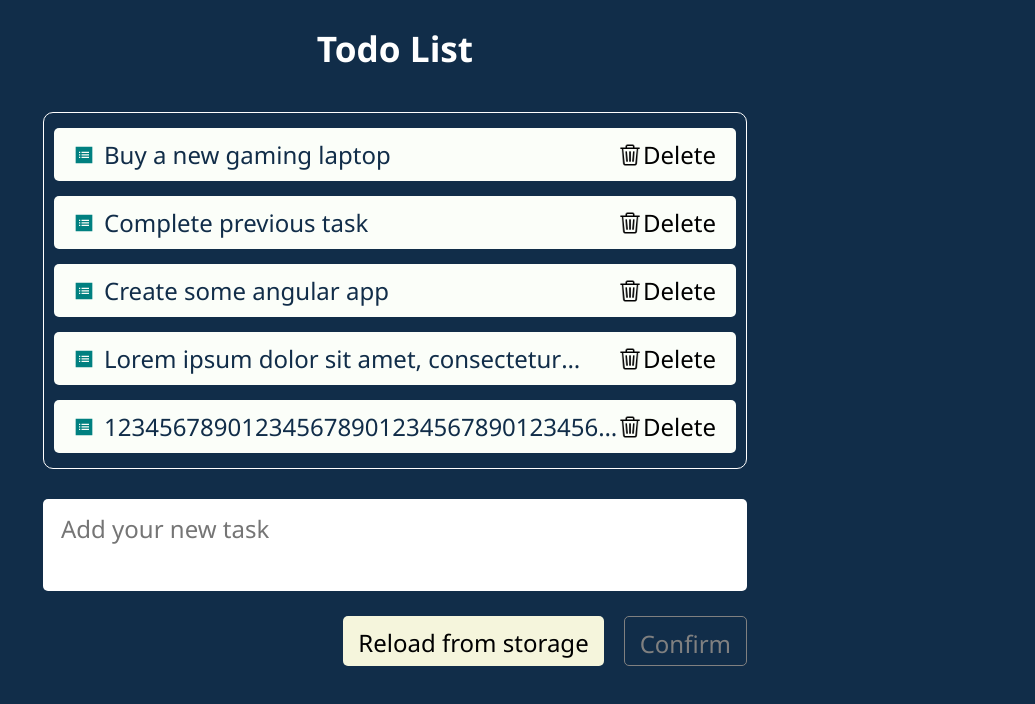
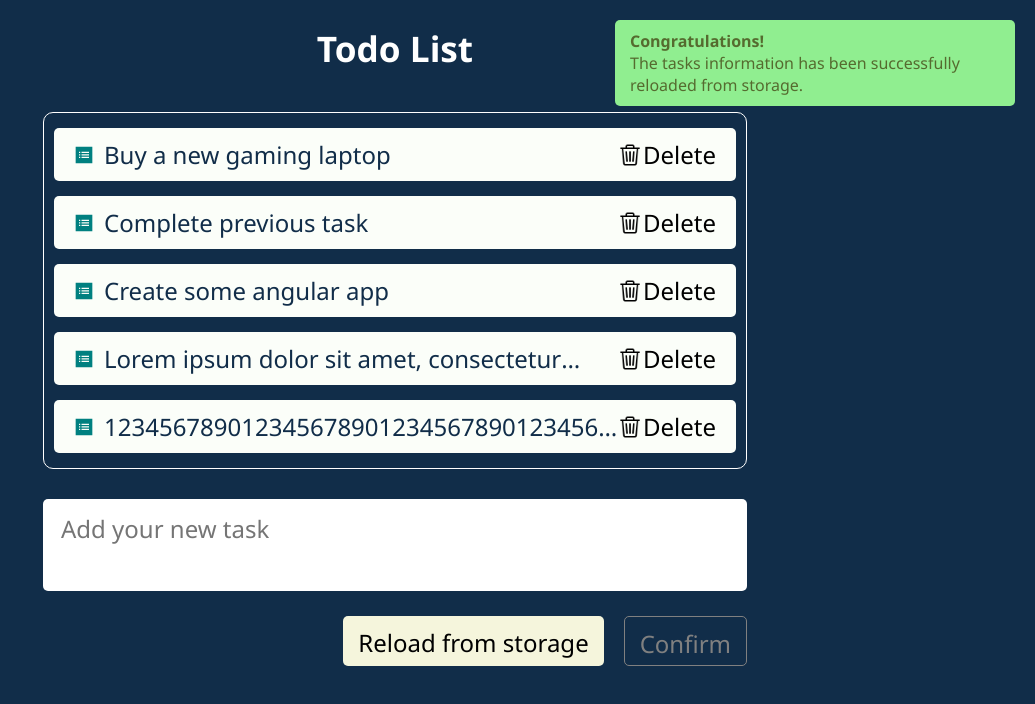
Before and after one commit to Angular-OTUS/ToDoList-GubanovFilat, an Angular app: page / in a window 1280 px wide. Both pictures are taken after a click on the button "Reload from storage". Shown: the top 704 px of the page, without its empty margins (245-1280 px from the left). Built offline with nearby package versions, Linux system fonts and the light colour scheme.

Commit message:
Implement Toasts service and component

```diff
--- a/src/app/app.html
+++ b/src/app/app.html
@@ -1,3 +1,4 @@
 <app-to-do-list />
+<app-toasts />
 
 <router-outlet />
--- a/src/app/app.ts
+++ b/src/app/app.ts
@@ -2,10 +2,11 @@ import { Component, signal } from '@angular/core';
 import { RouterOutlet } from '@angular/router';
 
 import { ToDoList } from './components/to-do-list/to-do-list';
+import { Toasts } from "./components/toasts/toasts";
 
 @Component({
   selector: 'app-root',
-  imports: [RouterOutlet, ToDoList],
+  imports: [RouterOutlet, ToDoList, Toasts],
   templateUrl: './app.html',
   styleUrl: './app.css',
 })
--- a/src/app/components/to-do-list/to-do-list.ts
+++ b/src/app/components/to-do-list/to-do-list.ts
@@ -7,6 +7,7 @@ import { Loader } from '../loader/loader';
 import { Button } from '../button/button';
 import { Tooltip } from '../../directives/tooltip';
 import { TaskService } from '../../services/task-service';
+import { ToastService } from '../../services/toast-service';
 
 enum InputPlaceholder {
   ADD_NEW_TODO = 'Add your new task',
@@ -32,16 +33,17 @@ export class ToDoList implements OnInit {
 
   protected isLoading = true;
 
-  constructor(private taskService: TaskService) {}
+  constructor(
+    private taskService: TaskService,
+    private toastService: ToastService,
+  ) {}
 
   public ngOnInit(): void {
     setTimeout(() => {
       try {
         this.tasks = this.taskService.getTasks();
       } catch (error) {
-        alert(
-          'We are really sorry!\nSomething went wrong when accessing storage.',
-        );
+        this.toastService.error('We are really sorry!', 'Something went wrong when accessing storage.');
       }
 
       this.isLoading = false;
@@ -52,13 +54,9 @@ export class ToDoList implements OnInit {
     try {
       this.tasks = this.taskService.getTasks();
 
-      alert(
-        'Congratulations!\nThe tasks information has been successfully reloaded from storage.',
-      );
+      this.toastService.success('Congratulations!', 'The tasks information has been successfully reloaded from storage.');
     } catch (error) {
-      alert(
-        'We are really sorry!\nSomething went wrong when accessing storage.',
-      );
+      this.toastService.error('We are really sorry!', 'Something went wrong when accessing storage.');
     }
 
     this.setFocusIntoTextarea();
@@ -70,13 +68,9 @@ export class ToDoList implements OnInit {
 
       this.tasks = this.tasks.filter((task) => task.id !== taskId);
 
-      alert(
-        'Congratulations!\nThe task has been successfully deleted from storage.',
-      );
+      this.toastService.success('Congratulations!', 'The task has been successfully deleted from storage.');
     } catch (error) {
-      alert(
-        'We are really sorry!\nSomething went wrong when accessing storage.',
-      );
+      this.toastService.error('We are really sorry!', 'Something went wrong when accessing storage.');
     }
 
     this.setFocusIntoTextarea();
@@ -108,13 +102,9 @@ export class ToDoList implements OnInit {
 
       this.inputPlaceholder = InputPlaceholder.ADD_NEW_TODO;
 
-      alert(
-        'Congratulations!\nThe task has been successfully saved to storage.',
-      );
+      this.toastService.success('Congratulations!', 'The task has been successfully saved to storage.');
     } catch (error) {
-      alert(
-        'We are really sorry!\nSomething went wrong when accessing storage.',
-      );
+      this.toastService.error('We are really sorry!', 'Something went wrong when accessing storage.');
     }
 
     this.setFocusIntoTextarea();
--- /dev/null
+++ b/src/app/components/toasts/toasts.css
@@ -0,0 +1,53 @@
+.toastContainer {
+  position: fixed;
+  top: 20px;
+  right: 20px;
+  z-index: 1000;
+
+  display: flex;
+  flex-direction: column;
+  gap: 10px;
+
+  width: 400px;
+}
+
+.toast {
+  padding: 10px 15px;
+
+  border-radius: 5px;
+
+  text-align: left;
+
+  cursor: pointer;
+
+  user-select: none;
+
+  animation: fadein 0.7s ease-in-out;
+
+  transition: transform 0.3s ease-in-out;
+
+  &:hover {
+    transform: translateX(-10px);
+  }
+
+  &.success {
+    background-color: lightgreen;
+    color: darkolivegreen;
+  }
+
+  &.error {
+    background-color: pink;
+    color: darkred;
+  }
+}
+
+@keyframes fadein {
+  from {
+    transform: translateY(200%);
+    opacity: 0;
+  }
+  to {
+    transform: translateY(0);
+    opacity: 1;
+  }
+}
--- /dev/null
+++ b/src/app/components/toasts/toasts.html
@@ -0,0 +1,9 @@
+<div class="toastContainer">
+  @for (toast of toasts; track toast.id) {
+    <div class="toast" [class]="getClass(toast.category)">
+      <strong>{{ toast.title }}</strong>
+      <br />
+      <span>{{ toast.message }}</span>
+    </div>
+  }
+</div>
--- /dev/null
+++ b/src/app/components/toasts/toasts.ts
@@ -0,0 +1,28 @@
+import { Component } from '@angular/core';
+import { ToastCategory, ToastService } from '../../services/toast-service';
+
+@Component({
+  selector: 'app-toasts',
+  imports: [],
+  templateUrl: './toasts.html',
+  styleUrl: './toasts.css',
+})
+export class Toasts {
+
+  constructor(private toastService: ToastService) {}
+
+  protected get toasts() {
+    return this.toastService.getToasts();
+  }
+
+  protected getClass(category: ToastCategory): string {
+    switch (category) {
+      case ToastCategory.SUCCESS:
+        return 'success';
+      case ToastCategory.ERROR:
+        return 'error';
+      default:
+        return '';
+    }
+  }
+}
--- /dev/null
+++ b/src/app/services/toast-service.ts
@@ -0,0 +1,68 @@
+import { Injectable } from '@angular/core';
+
+import { v4 as uuid } from 'uuid';
+
+
+@Injectable({
+  providedIn: 'root'
+})
+export class ToastService {
+
+  private static DEFAULT_DURATION_IN_MS = 3000;
+
+  private toasts: Toast[] = [];
+
+  getToasts() {
+    return this.toasts;
+  }
+
+  public success(title: string, message: string) {
+    this.show(title, message, ToastCategory.SUCCESS);
+  }
+
+  public error(title: string, message: string) {
+    this.show(title, message, ToastCategory.ERROR);
+  }
+
+  private show(title: string, message: string, category: ToastCategory) {
+    const toast = Toast.of(title, message, category);
+
+    this.toasts.push(toast);
+
+    setTimeout(() => this.remove(toast.id), ToastService.DEFAULT_DURATION_IN_MS);
+  }
+
+  private remove(toastId: string) {
+    this.toasts = this.toasts.filter((toast) => toast.id != toastId);
+  }
+}
+
+
+export enum ToastCategory {
+
+  SUCCESS,
+  ERROR
+}
+
+
+class Toast {
+
+  id: string;
+
+  title: string;
+
+  message: string;
+
+  category: ToastCategory;
+
+  private constructor(id: string, title: string, message: string, category: ToastCategory) {
+    this.id = id;
+    this.title = title;
+    this.message = message;
+    this.category = category;
+  }
+
+  static of(title: string, message: string, category: ToastCategory) {
+    return new Toast(uuid(), title, message, category);
+  }
+}
```
